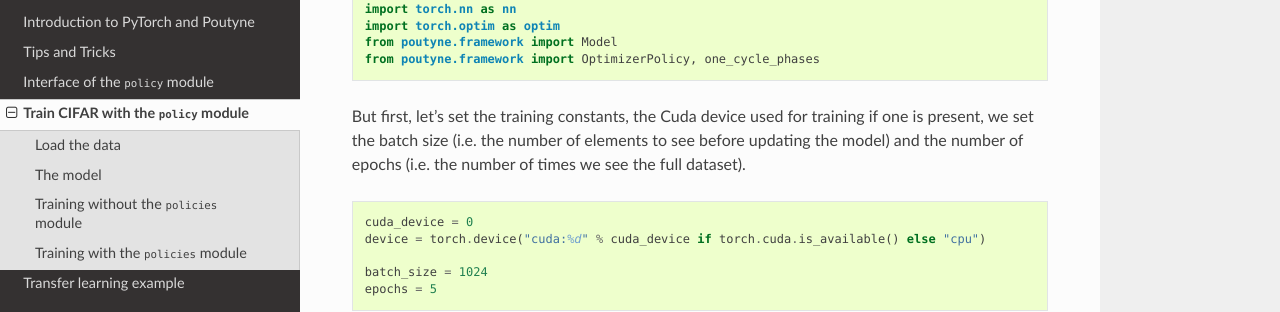
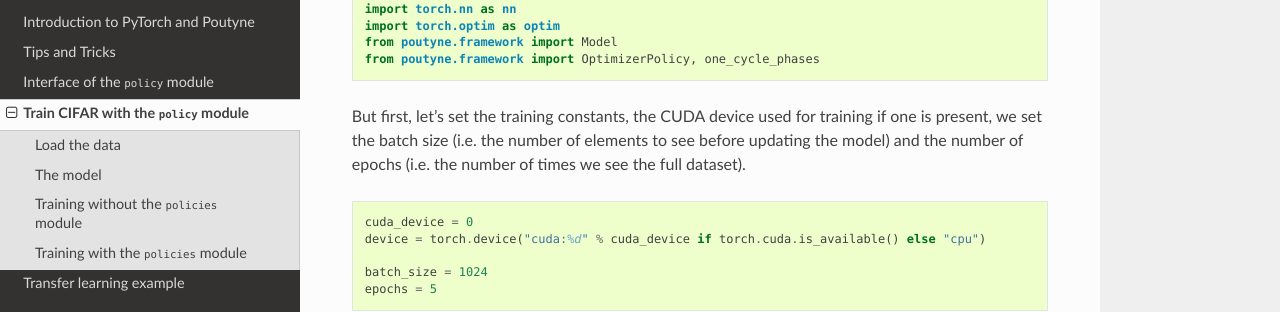
Before and after one commit to GRAAL-Research/poutyne, a Sphinx documentation site: the page built from docs/source/examples/train_with_policy_module.rst, in a window 1280 px wide and 900 px high. Shown: the part 410-722 px from the top of the window. Built offline with Sphinx 7.4.7 and the Read the Docs theme 2.0.0, drawn with Linux system fonts in a browser that asks for light colours; the version number could not be read and is left out.

Commit message:
another CUDA

```diff
--- a/docs/source/examples/train_with_policy_module.rst
+++ b/docs/source/examples/train_with_policy_module.rst
@@ -22,7 +22,7 @@ Let's import all the needed packages.
 
 
 
-But first, let's set the training constants, the Cuda device used for training if one is present, we set the batch size (i.e. the number of elements to see before updating the model) and the number of epochs (i.e. the number of times we see the full dataset).
+But first, let's set the training constants, the CUDA device used for training if one is present, we set the batch size (i.e. the number of elements to see before updating the model) and the number of epochs (i.e. the number of times we see the full dataset).
 
 .. code-block:: python
 
```
